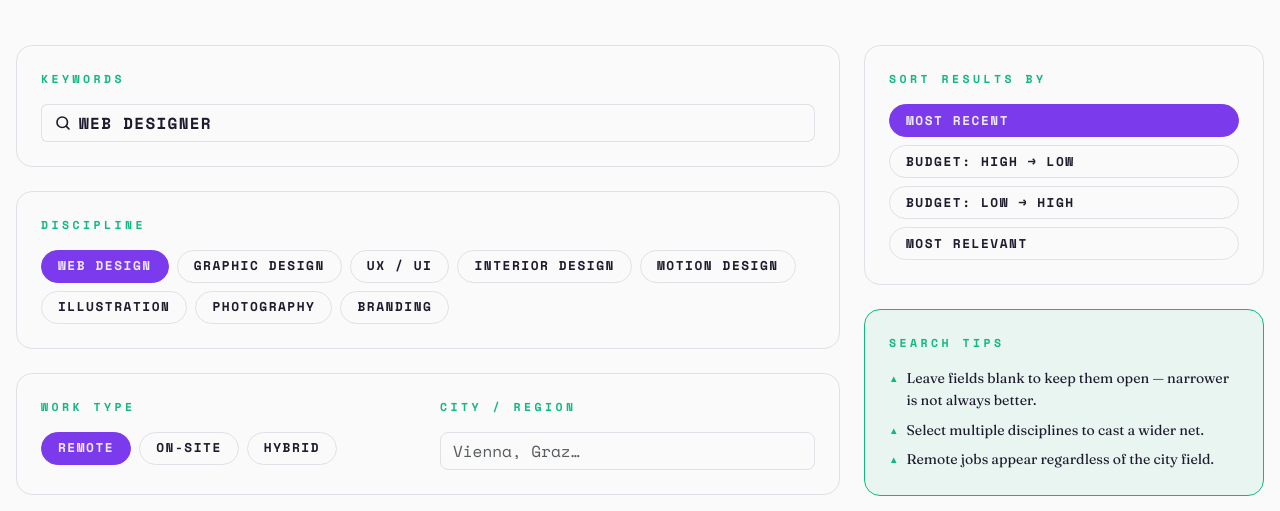
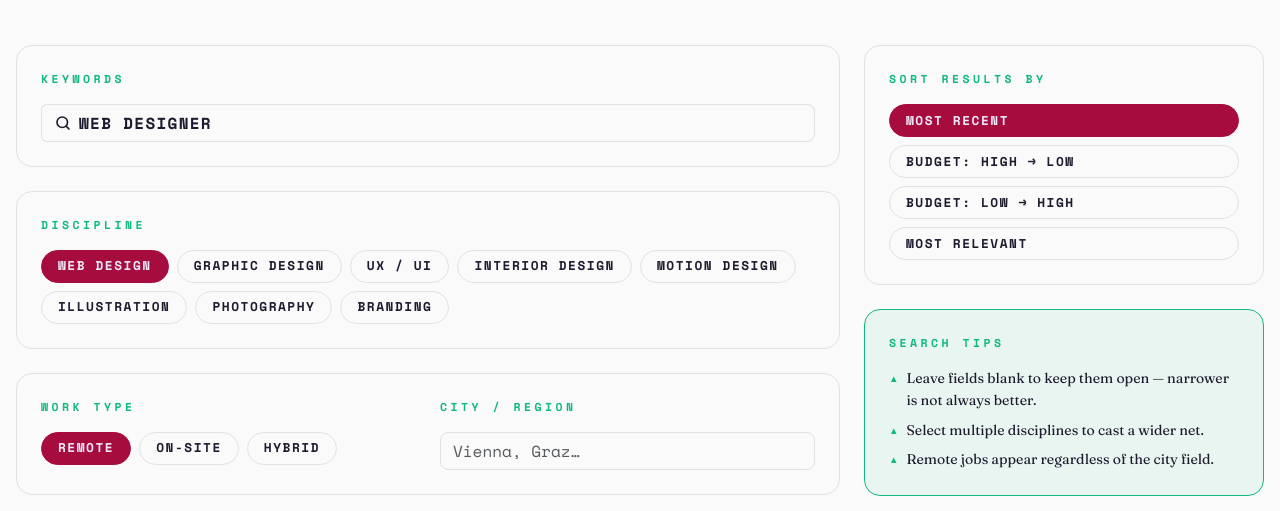
Before and after one commit to 2026-DesignerJobs-com/DesignerJobs.com, a plain HTML site: page frontend/design3/advanced-search.html in a window 1280 px wide. Shown: the part 289-800 px from the top of the page. Drawn offline with nearby package versions, Linux system fonts and the light colour scheme.

Commit message:
frontend: #design3 updated color sheme

```diff
--- a/frontend/design3/advanced-search.html
+++ b/frontend/design3/advanced-search.html
@@ -39,8 +39,8 @@
       user-select: none;
     }
     .check-tile input:checked + label {
-      background: #7C3AED;
-      border-color: #7C3AED;
+      background: #a60d3e;
+      border-color: #a60d3e;
       color: #EDE9F8;
     }
     [data-bs-theme="dark"] .check-tile label {
```
